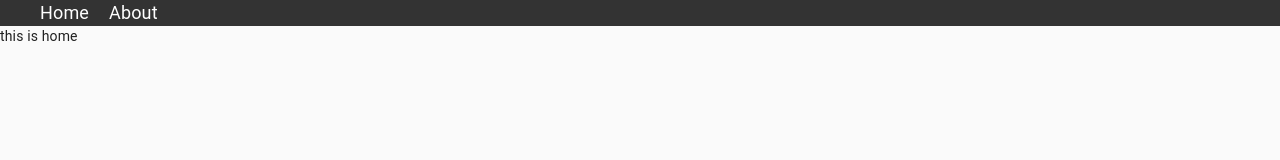
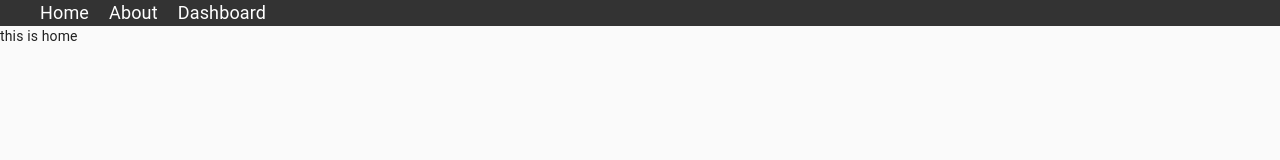
Before and after one commit to ahrenpradhan/react-billing, a Next.js app in the folder frontend/: page / in a window 1280 px wide. Shown: the top 160 px of the page. Built offline with nearby package versions, Linux system fonts and the light colour scheme.

Commit message:
add dashboard link

```diff
--- a/frontend/components/Navbar.tsx
+++ b/frontend/components/Navbar.tsx
@@ -6,6 +6,7 @@ export default function Navbar() {
             <ul>
             <li><Link href="/"><a>Home</a></Link></li>
             <li><Link href="/about"><a>About</a></Link></li>
+            <li><Link href="/dashboard"><a>Dashboard</a></Link></li>
             </ul>
 
             <style jsx>{`
```
